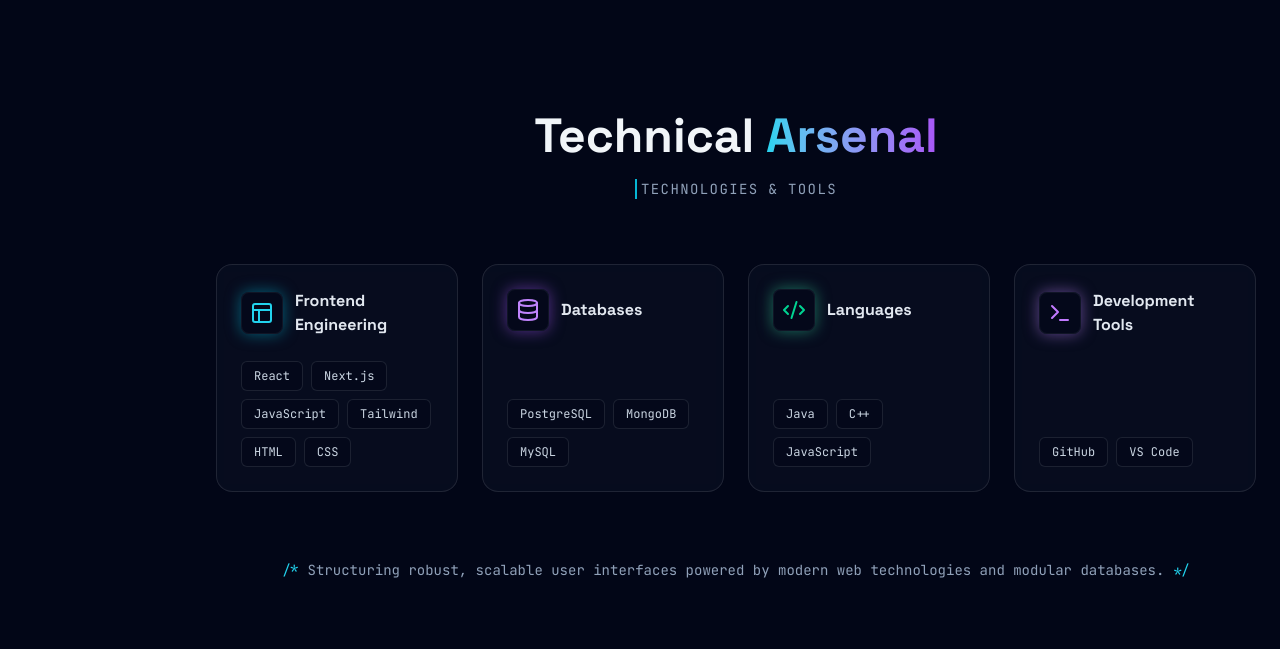
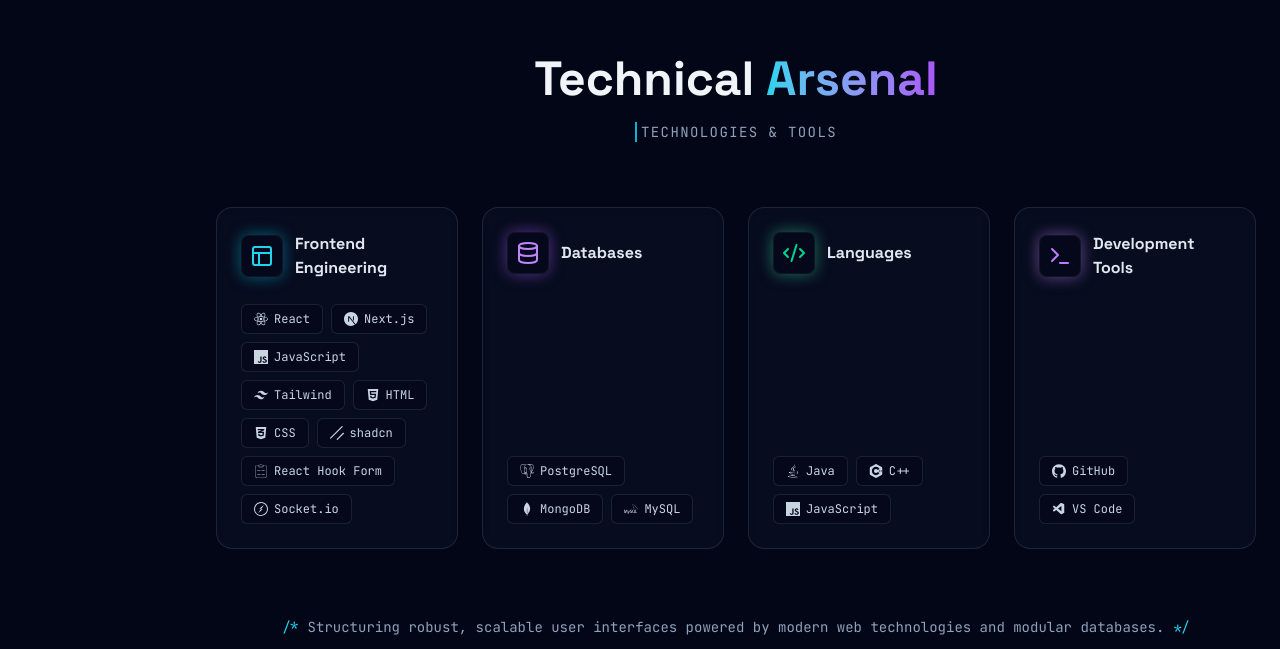
Before and after one commit to devAbdiT/Personal-Portfolio, a React (Vite) app: page / in a window 1280 px wide. Shown: the part 2148-2797 px from the top of the page. Built offline with nearby package versions, Linux system fonts and the light colour scheme.

Commit message:
feat(skills): enhance skills section with icons
Integrate `react-icons` to display visual representations for technologies, updating the skills data structure to support icon components.

```diff
--- a/src/components/Skills.tsx
+++ b/src/components/Skills.tsx
@@ -1,6 +1,13 @@
 import { Code2, Database, Layout, Terminal } from 'lucide-react';
 import { motion } from 'motion/react';
 import { TiltCard } from './TiltCard';
+import {
+  SiReact, SiNextdotjs, SiJavascript, SiTailwindcss,
+  SiShadcnui, SiReacthookform, SiSocketdotio, SiPostgresql, SiMongodb,
+  SiMysql, SiCplusplus, SiGithub
+} from 'react-icons/si';
+import { FaJava, FaHtml5, FaCss3Alt } from 'react-icons/fa';
+import { VscVscode } from 'react-icons/vsc';
 
 export function Skills() {
   const skillGroups = [
@@ -9,28 +16,49 @@
       icon: Layout,
       color: "text-primary-400",
       glow: "rgba(var(--primary-glow), 0.5)",
-      skills: ['React', 'Next.js', 'JavaScript', 'Tailwind', 'HTML', 'CSS']
+      skills: [
+        { name: 'React', icon: SiReact },
+        { name: 'Next.js', icon: SiNextdotjs },
+        { name: 'JavaScript', icon: SiJavascript },
+        { name: 'Tailwind', icon: SiTailwindcss },
+        { name: 'HTML', icon: FaHtml5 },
+        { name: 'CSS', icon: FaCss3Alt },
+        { name: 'shadcn', icon: SiShadcnui },
+        { name: 'React Hook Form', icon: SiReacthookform },
+        { name: 'Socket.io', icon: SiSocketdotio }
+      ]
     },
     {
       title: "Databases",
       icon: Database,
       color: "text-secondary-400",
       glow: "rgba(var(--secondary-glow), 0.5)",
-      skills: ['PostgreSQL', 'MongoDB', 'MySQL']
+      skills: [
+        { name: 'PostgreSQL', icon: SiPostgresql },
+        { name: 'MongoDB', icon: SiMongodb },
+        { name: 'MySQL', icon: SiMysql }
+      ]
     },
     {
       title: "Languages",
       icon: Code2,
       color: "text-emerald-400",
       glow: "rgba(52, 211, 153, 0.5)",
-      skills: ['Java', 'C++', 'JavaScript']
+      skills: [
+        { name: 'Java', icon: FaJava },
+        { name: 'C++', icon: SiCplusplus },
+        { name: 'JavaScript', icon: SiJavascript }
+      ]
     },
     {
       title: "Development Tools",
       icon: Terminal,
       color: "text-purple-400",
       glow: "rgba(192, 132, 252, 0.5)",
-      skills: ['GitHub', 'VS Code']
+      skills: [
+        { name: 'GitHub', icon: SiGithub },
+        { name: 'VS Code', icon: VscVscode }
+      ]
     }
   ];
 
@@ -88,10 +116,12 @@
                   <div className="flex flex-wrap gap-2 mt-auto" style={{ transform: "translateZ(20px)" }}>
                     {group.skills.map(skill => (
                       <span
-                        key={skill}
-                        className="px-3 py-1.5 text-xs font-mono text-slate-300 bg-slate-950/50 border border-white/10 rounded-md hover:text-primary-300 hover:border-primary-500/50 transition-colors"
+                        key={skill.name}
+                        className="flex items-center gap-1.5 px-3 py-1.5 text-xs font-mono text-slate-300 bg-slate-950/50 border border-white/10 rounded-md hover:text-primary-300 hover:border-primary-500/50 transition-colors"
                       >
-                        {skill}
+                        {/* @ts-ignore - className is valid for react-icons */}
+                        <skill.icon className="w-3.5 h-3.5" />
+                        {skill.name}
                       </span>
                     ))}
                   </div>
```
Also changed, not shown: package.json (+5 -4 lines), 1 other file (tests, documents, lock files or other folders).
